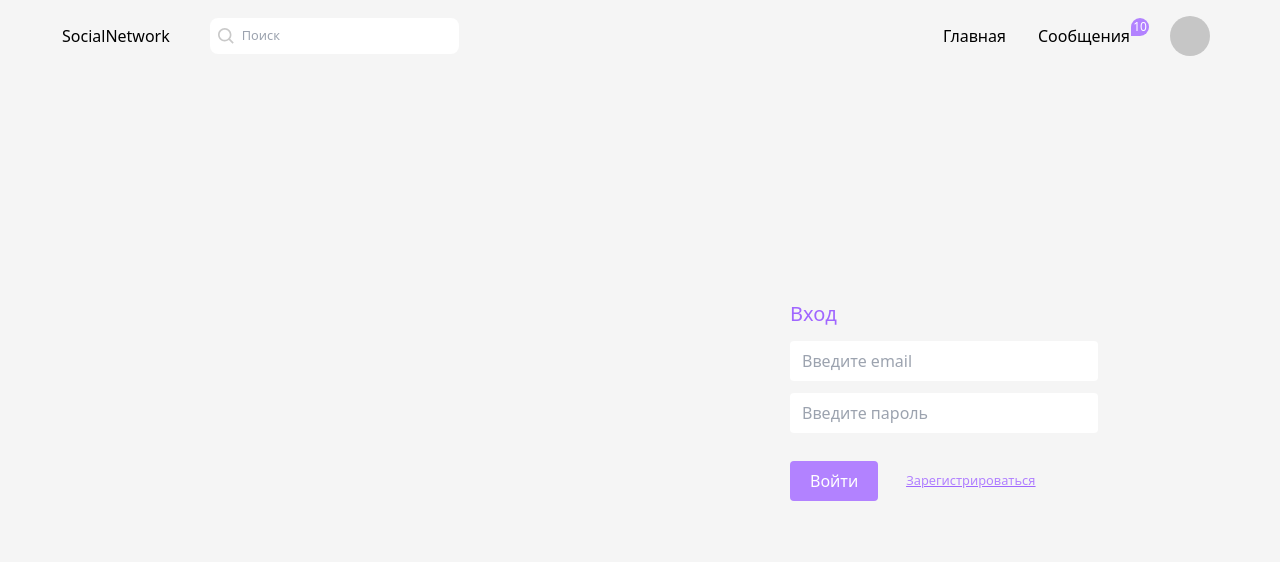
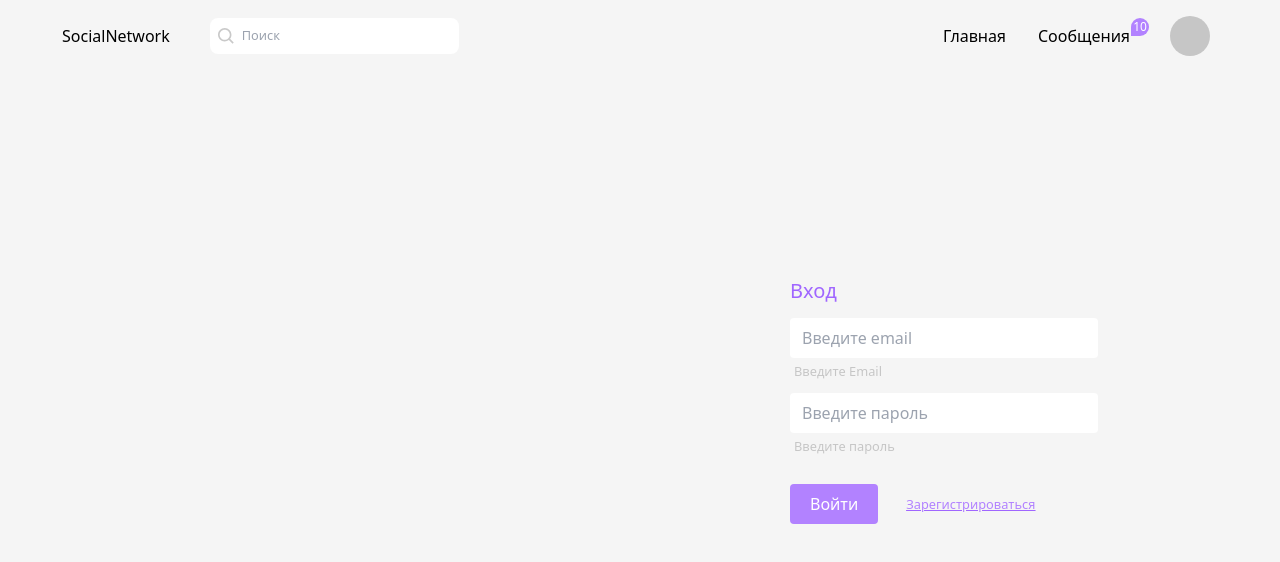
Before and after one commit to xaletch/social-network, a React (Create React App) app: page /login in a window 1280 px wide. Shown: the top 562 px of the page. Built offline with nearby package versions, Linux system fonts and the light colour scheme; no server answers.

Commit message:
registration and error handling logging

```diff
--- a/src/App.tsx
+++ b/src/App.tsx
@@ -34,7 +34,7 @@ function App() {
       }
     };
     authMe();
-  }, []);
+  }, [isAuth]);
 
   return (
     <div className="App">
@@ -43,7 +43,7 @@ function App() {
         <Header avatarUrl={userData?.avatarUrl} name={userData?.name} surname={userData?.surname} username={userData?.username} />
         <Routes>
           <Route path='login' element={<LogIn isAuth={isAuth} setIsAuth={setIsAuth}/>}></Route>
-          <Route path='register' element={<Register/>}></Route>
+          <Route path='register' element={<Register isAuth={isAuth} setIsAuth={setIsAuth} />}></Route>
           <Route path='home' element={<Home />}></Route>
           <Route path='message' element={<Message />}></Route>
           <Route path={`profile/${userData?.username}`} element={<Profile userData={userData} />}></Route>
--- a/src/page/LogIn.tsx
+++ b/src/page/LogIn.tsx
@@ -1,12 +1,12 @@
-import React, { Dispatch, SetStateAction, useEffect, useState } from 'react';
+import React, { Dispatch, SetStateAction, useState } from 'react';
 import { useForm } from 'react-hook-form';
 import { Navigate, Link } from 'react-router-dom';
 import axios from '../axios';
 
 interface LoginInterface {
   isAuth: boolean,
-  setIsAuth: Dispatch<SetStateAction<boolean>>
-}
+  setIsAuth: Dispatch<SetStateAction<boolean>>,
+};
 
 type FormData = {
   email: string;
@@ -14,6 +14,7 @@ type FormData = {
 };
 
 export const LogIn: React.FC<LoginInterface> = ({ isAuth, setIsAuth }) => {
+  const [errorMessage, setErrorMessage] = useState('');
   const { register, handleSubmit, setError, formState: { errors, isValid } } = useForm<FormData>({
     defaultValues: {
       email: '',
@@ -25,14 +26,17 @@ export const LogIn: React.FC<LoginInterface> = ({ isAuth, setIsAuth }) => {
   const onSubmit = async (formData: FormData) => {
     try {
       const data = await axios.post('/login', {...formData});
-      setIsAuth(true);
 
       if ('token' in data.data) {
         window.localStorage.setItem('token', data.data.token);
-      }
+      };
+
+      setIsAuth(true);
     }
     catch (err) {
       console.log("ERROR ", err);
+
+      setErrorMessage('Неверный логин или пароль');
     }
   };
 
@@ -47,9 +51,11 @@ export const LogIn: React.FC<LoginInterface> = ({ isAuth, setIsAuth }) => {
         <div className='w-[440px] h-[440px] flex items-center'>
           <div className='w-[70%]'>
             <h2 className='text-3xl font-medium text-color-title'>Вход</h2>
-            <form className='form flex flex-col gap-3 mt-3' onSubmit={handleSubmit(onSubmit)}>
-              <input className='p-2 px-3 outline-none rounded text-color-text' type='email' {...register('email', { required: true })} placeholder='Введите email'/>
-              <input className='p-2 px-3 outline-none rounded text-color-text' type="password" { ...register('password', { required: 'введите пароль' }) } placeholder='Введите пароль'/>
+            <form className='form flex flex-col mt-3' onSubmit={handleSubmit(onSubmit)}>
+              <input className={`${errorMessage === 'Неверный логин или пароль' ? 'incorrect' : 'focus'} p-2 px-3 outline-none rounded text-color-text`} type='email' {...register('email', { required: true })} placeholder='Введите email'/>
+              <label className={`${errorMessage !== '' ? 'text-red' : 'text-grey'} text-sm mb-3 mt-1 ml-1`}>{errorMessage === '' ? 'Введите Email' : 'Неверный логин или пароль'}</label>
+              <input className={`${errorMessage === 'Неверный логин или пароль' ? 'incorrect' : 'focus'} p-2 px-3 outline-none rounded text-color-text`} type="password" { ...register('password', { required: 'введите пароль' }) } placeholder='Введите пароль'/>
+              <label className={`${errorMessage !== '' ? 'text-red' : 'text-grey'} text-sm mb-3 mt-1 ml-1`}>{errorMessage === '' ? 'Введите пароль' : 'Неверный логин или пароль'}</label>
               <div className='flex gap-4 mt-4'>
                 <button className='p-2 px-5 rounded bg-button text-white' type='submit'>Войти</button>
                 <button className='p-2 px-3 text-sm underline decoration-color-title text-button'><Link to={'/register'}>Зарегистрироваться</Link></button>
--- a/src/page/Register.tsx
+++ b/src/page/Register.tsx
@@ -1,51 +1,50 @@
-import React, { useEffect, useState } from 'react'
-import { Link } from 'react-router-dom'
+import React, { Dispatch, SetStateAction, useEffect, useState } from 'react'
+import { useForm } from 'react-hook-form';
+import { Link, Navigate } from 'react-router-dom'
+import axios from '../axios';
 
-type UserRegister = {
+interface RegInterface {
+    isAuth: boolean,
+    setIsAuth: Dispatch<SetStateAction<boolean>>
+  }
+
+type FormData = {
   name: string,
   surname: string,
-    userName: string,
-    email: string,
-    password: string,
+  username: string,
+  email: string;
+  password: string;
 }
 
-export const Register = () => {
-    const [name, setName] = useState<string>('');
-    const [surname, setSurname] = useState<string>('');
-    const [userName, setUserName] = useState<string>('');
-    const [email, setEmail] = useState<string>('');
-    const [password, setPassword] = useState<string>('');
-    const [pasComparison, setPasComparison] = useState<string>('');
+export const Register: React.FC<RegInterface> = ({ isAuth, setIsAuth }) => {
+    const { register, handleSubmit, setError, formState: { errors, isValid } } = useForm<FormData>({
+        defaultValues: {
+          name: "",
+          surname: "",
+          username: "",
+          email: "",
+          password: "",
+        },
+        mode: 'onChange',
+      });
 
-    const onChangeName = (e: any) => {
-        setName(e.target.value);
+      const onSubmit = async (formData: FormData) => {
+        try {
+          const data = await axios.post('/register', {...formData});
+          setIsAuth(true);
+
+          if ('token' in data.data) {
+            window.localStorage.setItem('token', data.data.token);
+          }
+        }
+        catch (err) {
+          console.log("ERROR ", err);
+        }
       };
 
-    const onChangeSurname = (e: any) => {
-        setSurname(e.target.value);
-    };
-
-    const onChangeUserName = (e: any) => {
-        setUserName(e.target.value);
-    };
-
-    const onChangeEmail = (e: any) => {
-        setEmail(e.target.value);
-    };
-
-    const onChangePassword = (e: any) => {
-        setPassword(e.target.value);
-    };
-
-    const onChangePasComparison = (e: any) => {
-        setPasComparison(e.target.value);
-    };
-
-    useEffect(() => {
-        if (password === pasComparison && pasComparison !== '') {
-            console.log('пароли совпали, можно регистрироваться!')
+      if (isAuth) {
+        return <Navigate to={'/home'} />
       }
-    }, [password, pasComparison])
 
     return (
       <div className='container'>
@@ -54,21 +53,18 @@ export const Register = () => {
             <div className='w-[440px] h-[440px] flex items-center'>
               <div className='w-[70%]'>
                 <h2 className='text-3xl font-medium text-color-title'>Регистрация</h2>
-                        <div>{name} {surname} {userName} {email} {password}</div>
-                        <div className='form flex flex-col gap-3 mt-3'>
-                            <input className='p-2 px-3 outline-none rounded text-color-text' type='name' value={name} onChange={onChangeName} placeholder='Имя'/>
-                            <input className='p-2 px-3 outline-none rounded text-color-text' type="name" value={surname} onChange={onChangeSurname} placeholder='Фамилия'/>
-                            <input className='p-2 px-3 outline-none rounded text-color-text' type="name" value={userName} onChange={onChangeUserName} placeholder='Имя пользователя'/>
-                            <input className='p-2 px-3 outline-none rounded text-color-text' type="email" value={email} onChange={onChangeEmail} placeholder='Ваш email'/>
-                            <input className='p-2 px-3 outline-none rounded text-color-text' type="password" value={password} onChange={onChangePassword} placeholder='Придумайте пароль'/>
-                            <input className='p-2 px-3 outline-none rounded text-color-text' type="password" value={pasComparison} onChange={onChangePasComparison} placeholder='Повторите пароль'/>
+                <form className='form flex flex-col gap-3 mt-3' onSubmit={handleSubmit(onSubmit)}>
+                  <input className='p-2 px-3 outline-none rounded text-color-text' type='name' {...register('name', { required: 'Имя должно быть не короче 3 символов' })} placeholder='Имя'/>
+                  <input className='p-2 px-3 outline-none rounded text-color-text' type="name" {...register('surname', { required: 'Фамилия должна быть не короче 3 символов' })} placeholder='Фамилия'/>
+                  <input className='p-2 px-3 outline-none rounded text-color-text' type="name" {...register('username', { required: 'Данное имя пользователя уже занято' })} placeholder='Имя пользователя'/>
+                  <input className='p-2 px-3 outline-none rounded text-color-text' type="email" {...register('email', { required: 'Неверный email' })} placeholder='Ваш email'/>
+                  <input className='p-2 px-3 outline-none rounded text-color-text' type="password" {...register('password', { required: 'Пароль должен быть не менее 8 символов'})} placeholder='Придумайте пароль'/>
+                  {/* <input className='p-2 px-3 outline-none rounded text-color-text' type="password" {...register('password', { required: true })} placeholder='Повторите пароль'/> */}
                   <div className='flex gap-4 mt-4'>
-                                <Link to={''}>
-                                    <button className='p-2 px-5 rounded bg-button text-white'>Зарегистрироваться</button>
-                                </Link>
+                    <button type='submit' className='p-2 px-5 rounded bg-button text-white'>Зарегистрироваться</button>
                     <button className='p-2 px-3 text-sm underline decoration-color-title text-button cursor-auto'><Link to={'/login'}>Войти</Link></button>
                   </div>
-                        </div>
+                </form>
             </div>
           </div>
         </div>
--- a/src/style/index.css
+++ b/src/style/index.css
@@ -24,6 +24,10 @@ img {
 .focus:focus {
     box-shadow: 0 0 0 2px #C6A6F8;
     transition: box-shadow .2s linear;
+}
+
+.incorrect {
+    box-shadow: 0 0 0 2px #f08282;
 }
 
 .shadow-friend:hover {
```
Also changed, not shown: 1 other file (tests, documents, lock files or other folders). Lines whose indentation alone changed are shown as unchanged.
